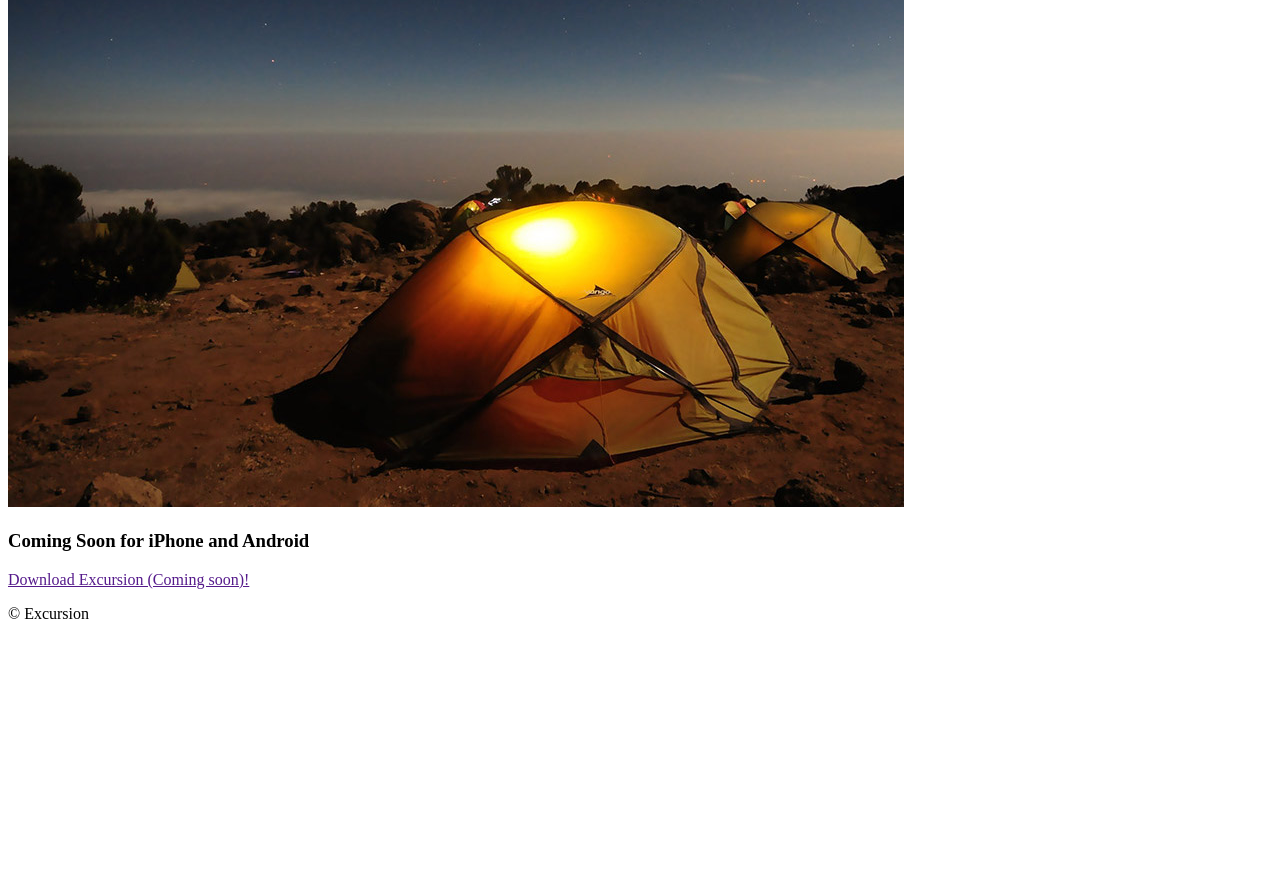
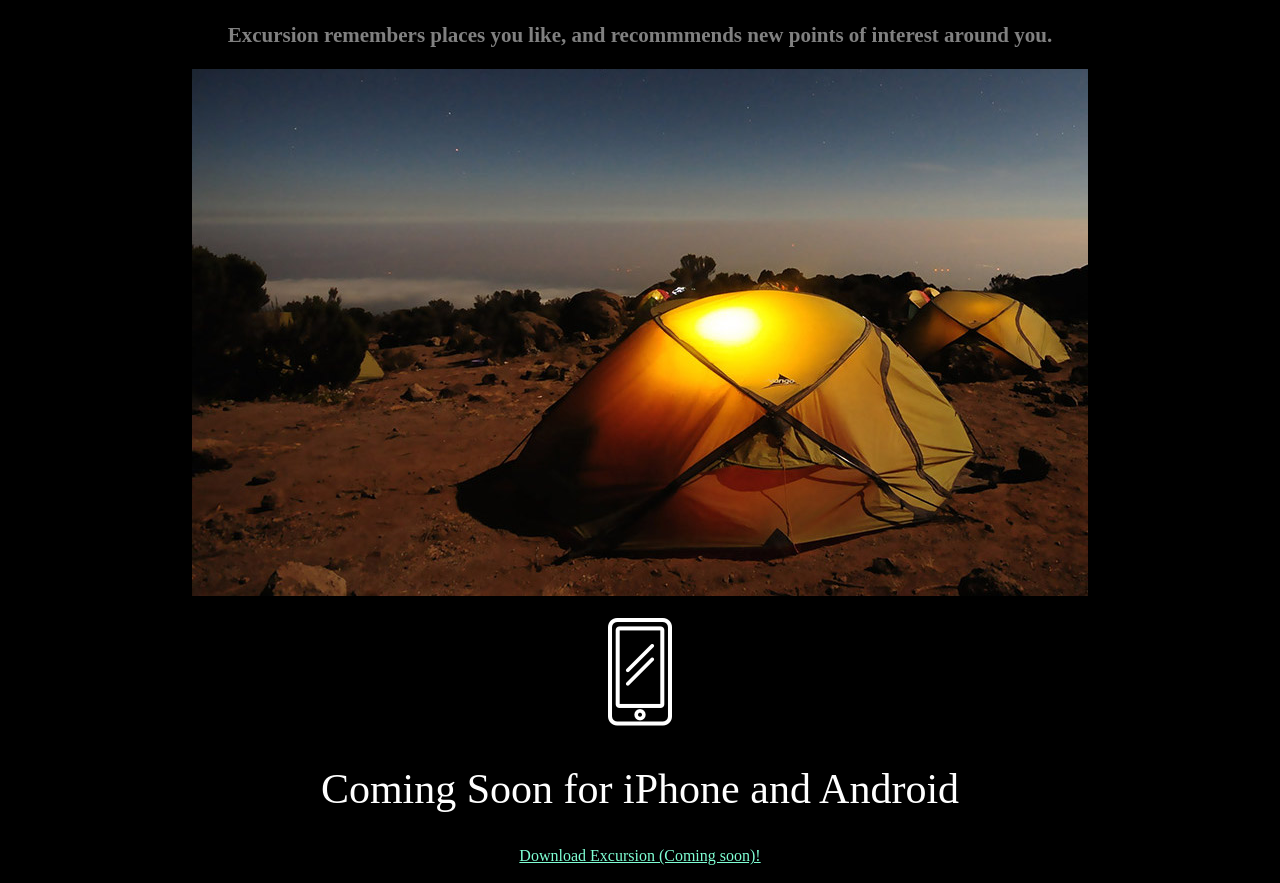
Before and after one commit to playmore99/excursion, a plain HTML site: page index.html in a window 1280 px wide. Shown: the part 392-1275 px from the top of the page. Before the commit the page ends 1031 px from the top, so only its background shows below. Drawn offline with Linux system fonts and the light colour scheme.

Commit message:
HTML and CSS seem ready

```diff
--- a/index.html
+++ b/index.html
@@ -10,16 +10,22 @@
       <h1>Discover hidden places in the world around you</h1>
       <a href="" class="download">Download Excursion (Coming soon!)</a>
     </div>
-    <video src="resources/videos/excursion.mp4" autoplay loop>
-    </video>
-    <h1>Your personal travel guide</h1>
-    <h3>Excursion remembers places you like, and recommmends new points of interest around you.</h3>
-    <img src="resources/images/camp.jpg" />
-    <img class="iphone"
+    <div class="main">
+      <video src="resources/videos/excursion.mp4" autoplay loop>
+      </video>
+      <h2>Your personal travel guide</h2>
+      <h3>Excursion remembers places you like, and recommmends new points of interest around you.</h3>
+      <img src="resources/images/camp.jpg" />
+     </br>
+     </br>
+     <img class="iphone"
     src="resources/images/phone.png" />
-    <h3>Coming Soon for iPhone and Android</h3>
+  </div>
+  <div class="footer">
+    <h2>Coming Soon for iPhone and Android</h2>
     <a href="" class="download">Download Excursion (Coming soon)!</a>
     <p>&copy; Excursion</p>
+  </div>
 
   </body>
 </html>
--- a/resources/css/style.css
+++ b/resources/css/style.css
@@ -0,0 +1,35 @@
+body {
+  background-color: black;
+  text-align: center;
+}
+
+h1, h2 {
+  color: white;
+  font-style: verdana;
+}
+
+h1 {
+  font-weight: normal;
+  font-size: 50px;
+}
+
+h2 {
+  font-weight: 300;
+  font-size: 42px;
+}
+
+h3 {
+  font-size: 21px;
+  color: gray;
+}
+
+.download {
+  color: aquamarine;
+  font-size: 16px;
+}
+
+p {
+  text-align: right;
+  color: gray;
+  font-size: 24px;
+}
```
